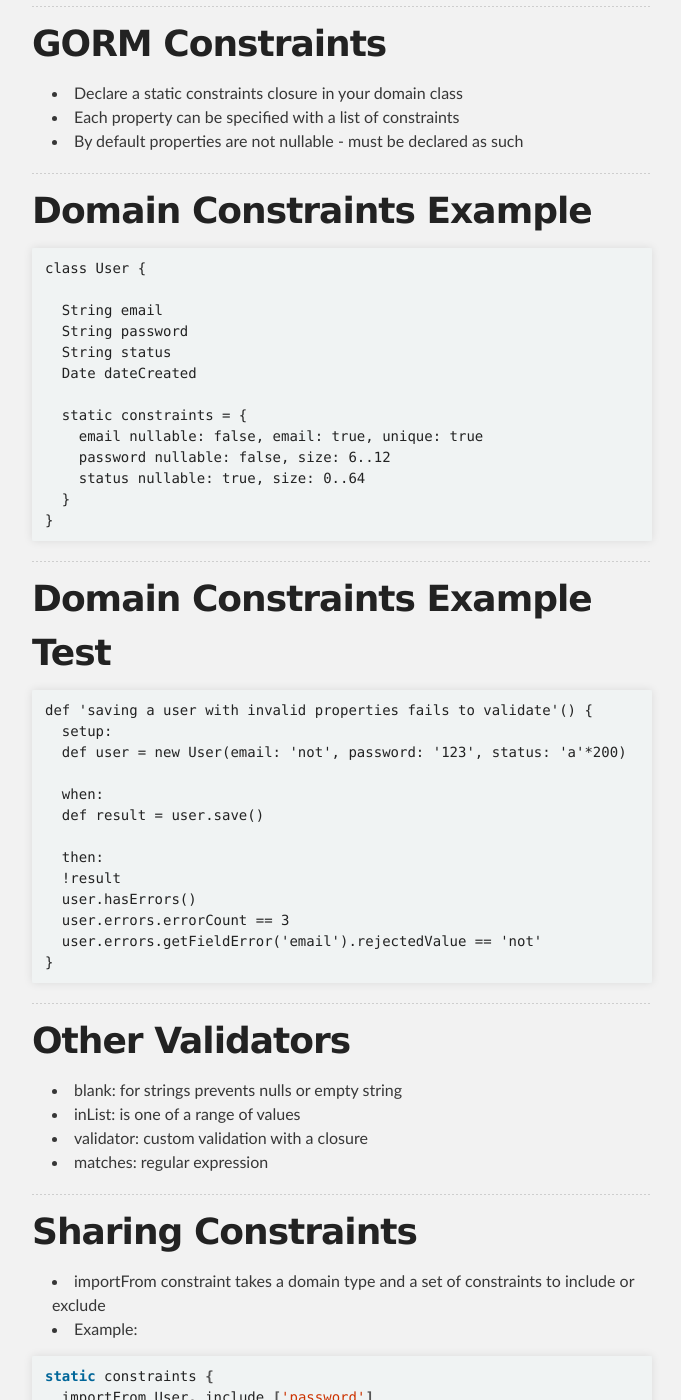
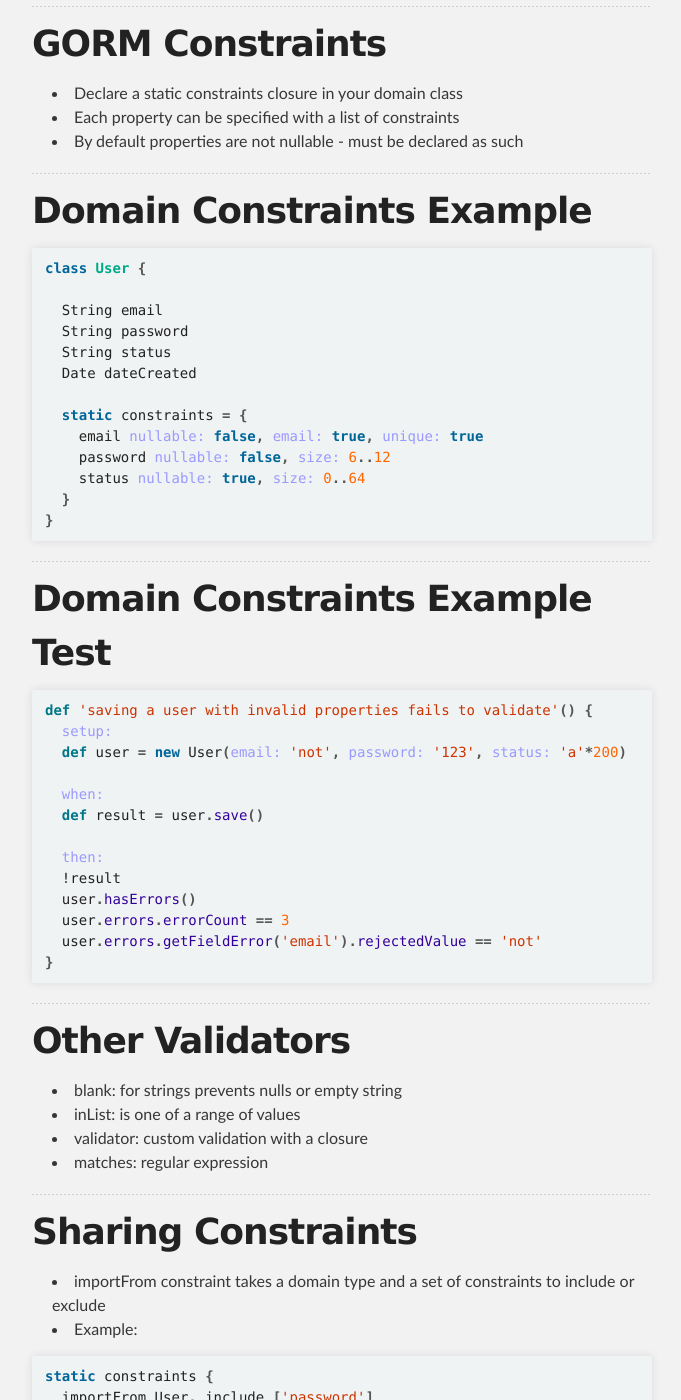
Before and after one commit to mikecalvo/mikecalvo.github.io, a Jekyll site: the page built from msse/notes/gorm_basics/index.md, in a window 1280 px wide and 1400 px high, scrolled down 4295 px. Shown: the whole window, without its empty margins (298-979 px from the left). Built offline with Jekyll 4.4.1, drawn with Linux system fonts in a browser that asks for light colours; Markdown is read by kramdown in place of the engine named in the settings; some of the changed text lies outside the part shown.

Commit message:
week 2 changes

````diff
--- a/msse/notes/gorm_basics/index.md
+++ b/msse/notes/gorm_basics/index.md
@@ -103,6 +103,7 @@
     User.get(user.id).email == 'mike@calvo.com'
   }
 ```
+
 ---
 
 # 'Silent Failure'
@@ -183,7 +184,8 @@
 ---
 
 # Domain Constraints Example
-```
+
+``` groovy
 class User {
 
   String email
@@ -198,10 +200,12 @@
   }
 }
 ```
+
 ---
 
 # Domain Constraints Example Test
-```
+
+``` groovy
 def 'saving a user with invalid properties fails to validate'() {
   setup:
   def user = new User(email: 'not', password: '123', status: 'a'*200)
@@ -257,7 +261,7 @@
 
 # Example One-to-one
 
-```
+``` groovy
 class User {
   String username
   String password
````
Also changed, not shown: other parts of msse/notes/gorm_basics/index.md (+2 -3 lines), msse/notes/controllers_views/index.md (+3 -0 lines), msse/notes/gorm_data/index.md (+2 -1 lines), msse/notes/grails_intro/index.md (+1 -1 lines).
